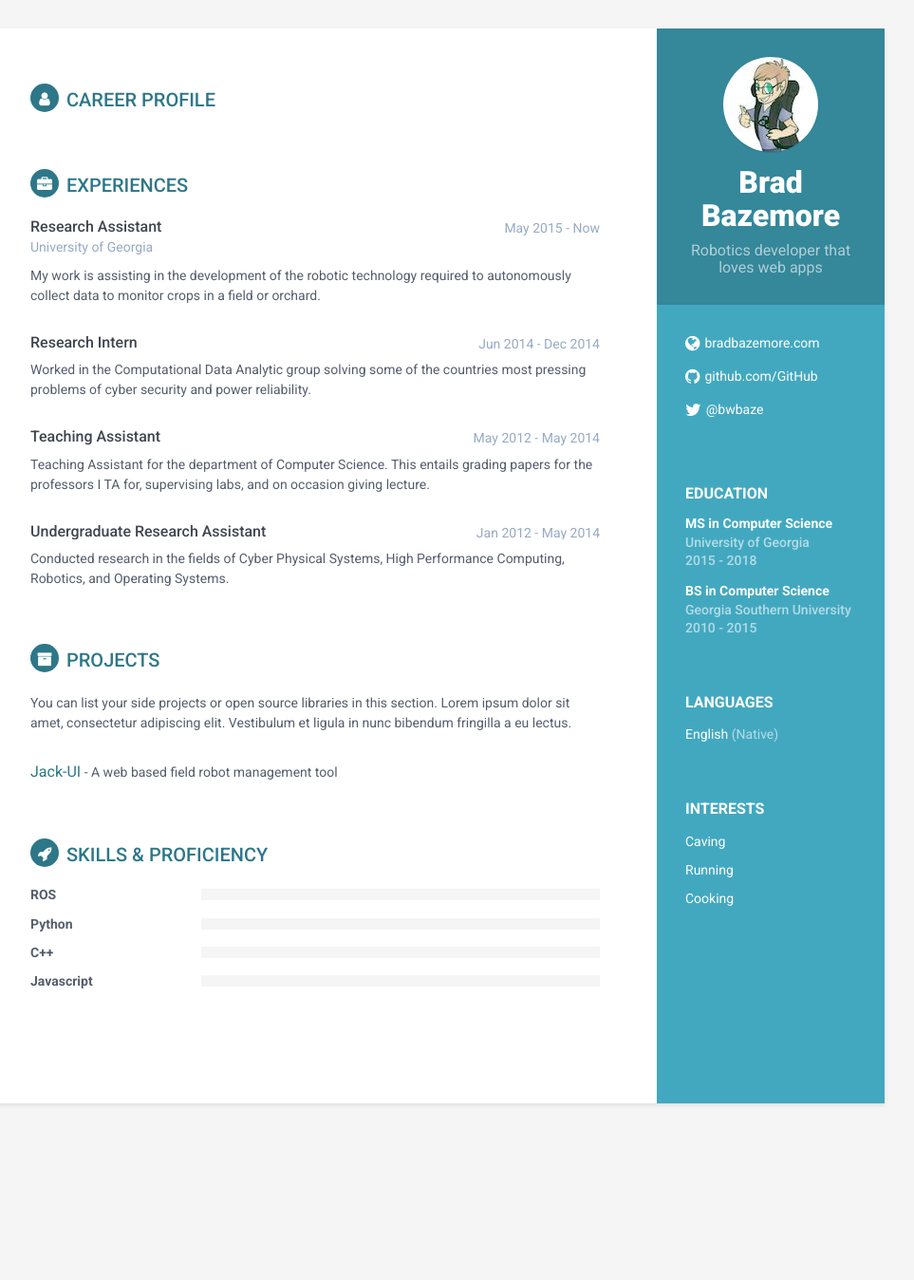
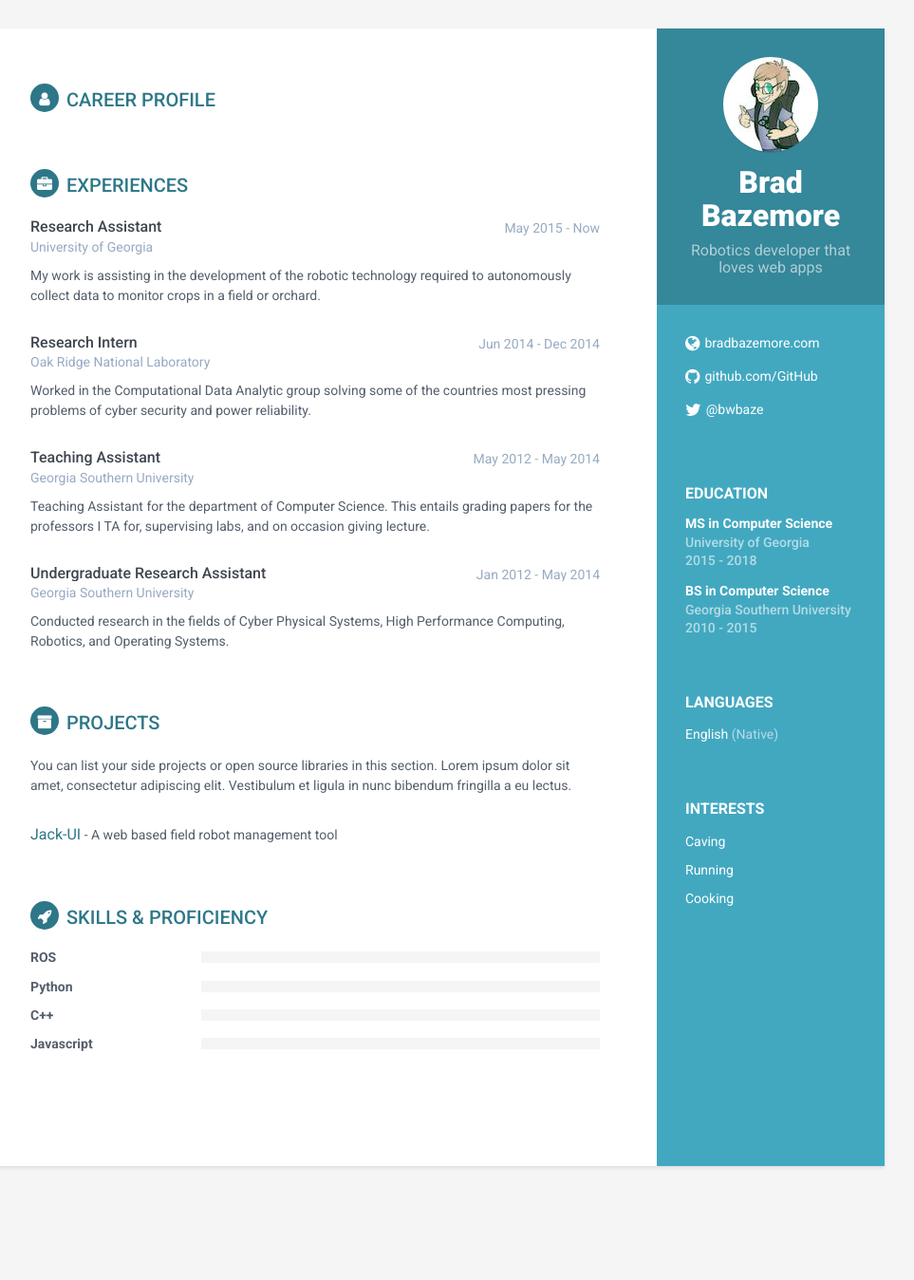
Before and after one commit to sonyccd/resume, a Jekyll site: the page built from index.html, in a window 1280 px wide. Shown: the whole page at 95% size, without its empty margins (188-1151 px from the left). Built offline with Jekyll 4.4.1, drawn with Linux system fonts in a browser that asks for light colours; nearby versions of some CDN libraries; before the commit the page ends 1282 px from its top, so only the background shows below that; some of the changed lines change nothing that is shown.

Commit message:
updated experiences

```diff
--- a/_config.yml
+++ b/_config.yml
@@ -32,19 +32,19 @@ experiences:
 
   - name: "Research Intern"
     time: "Jun 2014 - Dec 2014"
-    comapny: "Oak Ridge National Laboratory"
+    company: "Oak Ridge National Laboratory"
     description: "Worked in the Computational Data Analytic group solving some of the countries most pressing
     problems of cyber security and power reliability."
 
   - name: "Teaching Assistant"
     time: "May 2012 - May 2014"
-    compnay: "Georgia Southern University"
+    company: "Georgia Southern University"
     description: "Teaching Assistant for the department of Computer Science. This entails grading papers for
     the professors I TA for, supervising labs, and on occasion giving lecture."
 
   - name: "Undergraduate Research Assistant"
     time: "Jan 2012 - May 2014"
-    comapny: "Georgia Southern University"
+    company: "Georgia Southern University"
     description: "Conducted research in the fields of Cyber Physical Systems, High Performance Computing,
     Robotics, and Operating Systems."
 
```
